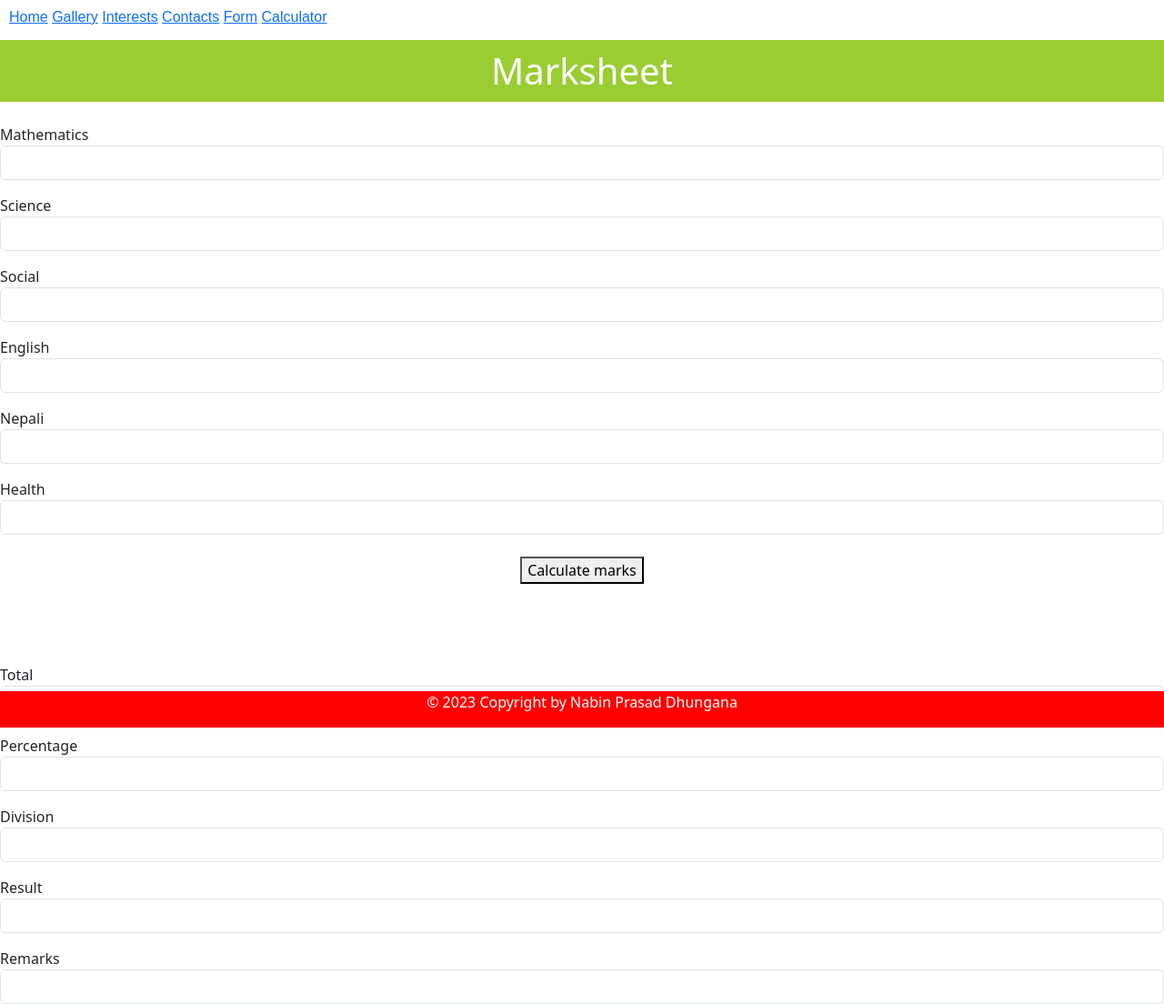
After one commit to NabinPrasadDhungana/DjangoProject1st, a Django app: template templates/marksheet.html in a window 1280 px wide. The commit adds this page. Shown: the whole page at 91% size. Run offline with Django 5.2, Linux system fonts and the light colour scheme; the template is opened without the code that fills it, so the values that code supplies are empty.

Commit message:
marksheet added

```diff
--- a/mysite/urls.py
+++ b/mysite/urls.py
@@ -33,7 +33,9 @@ urlpatterns = [
     path('contacts/',views.contacts, name='contact_page'),
     path('gallery/',views.gallery,name='gallery_page'),
     path('user-form/',views.userform,name='userform_page'),
-    path('submitform/thank-you/',views.thankyou,name='thankyou_page'),
+    path('submitform/thank-you/',views.thankyou, name='thankyou_page'),
     path('submitform/',views.submitform, name="submitform"),
-    path('calculator/',views.calculator, name="calculator")
+    path('calculator/',views.calculator, name="calculator"),
+    path('evenodd/',views.evenodd, name='evenodd'),
+    path('marksheet/',views.marksheet, name='marksheet_page')
 ]
--- a/static/css/style.css
+++ b/static/css/style.css
@@ -30,9 +30,16 @@ h3{
 } */
 
 .foot{
-    width: 100%;
+    /* width: 100%;
     position:absolute;
     bottom:10px;
     background-color: red;
+    color: white; */
+    position: fixed;
+    left: 0;
+    bottom: 0;
+    width: 100%;
+    background-color: red;
     color: white;
+    text-align: center;
 }
--- a/templates/footer.html
+++ b/templates/footer.html
@@ -1,6 +1,6 @@
 
-<div class="foot">
-    <footer>
+<div >
+    <footer class="foot">
             <p>© 2023 Copyright by Nabin Prasad Dhungana</p>
         </footer>
     </div>
--- /dev/null
+++ b/templates/marksheet.html
@@ -0,0 +1,48 @@
+{% include 'header.html' %}
+
+<h1 class="mt-3">Marksheet</h1>
+<form method="post">
+    {% csrf_token %}
+
+    <label class="mt-3">Mathematics</label>
+    <input class="form-control" value="{{mark1}}" name="mark1" type="number">
+
+    <label class="mt-3">Science</label>
+    <input class="form-control" value="{{mark2}}" name="mark2" type="number">
+
+    <label class="mt-3">Social</label>
+    <input class="form-control" value="{{mark3}}" name="mark3" type="number">
+
+    <label class="mt-3">English</label>
+    <input class="form-control" value="{{mark4}}" name="mark4" type="number">
+
+    <label class="mt-3">Nepali</label>
+    <input class="form-control" value="{{mark5}}" name="mark5" type="number">
+
+    <label class="mt-3">Health</label>
+    <input class="form-control" value="{{mark6}}" name="mark6" type="number">
+
+    <div class="text-center mt-4">
+        <button type="submit">Calculate marks</button>
+    </div>
+
+    <br>
+    <br>
+    <br>
+    <label class="mt-3">Total</label>
+    <input class="form-control" value="{{total}}" name="total" readonly type="number">
+
+    <label class="mt-3">Percentage</label>
+    <input class="form-control" value="{{percent}}" name="percent" readonly type="text">
+
+    <label class="mt-3">Division</label>
+    <input class="form-control" value="{{division}}" name="division" readonly type="text">
+
+    <label class="mt-3">Result</label>
+    <input class="form-control" value="{{result}}" name="result" readonly type="text">
+
+    <label class="mt-3">Remarks</label>
+    <input class="form-control" value="{{remarks}}" name="remarks" readonly type="text">
+
+</form>
+{% include 'footer.html' %}
--- a/templates/thankyou.html
+++ b/templates/thankyou.html
@@ -1,7 +1,8 @@
 {% include 'header.html' %}
 
 <h1>Thankyou.</h1>
-<form method="get">
+<form method="post">
+    {% csrf_token %}
     <button type="submit" name="sub">Return to Home</button>
 </form>
 {% include 'footer.html' %}
```
Also changed, not shown: mysite/views.py (+76 -0 lines), templates/evenodd.html (added, +17 -0 lines).
